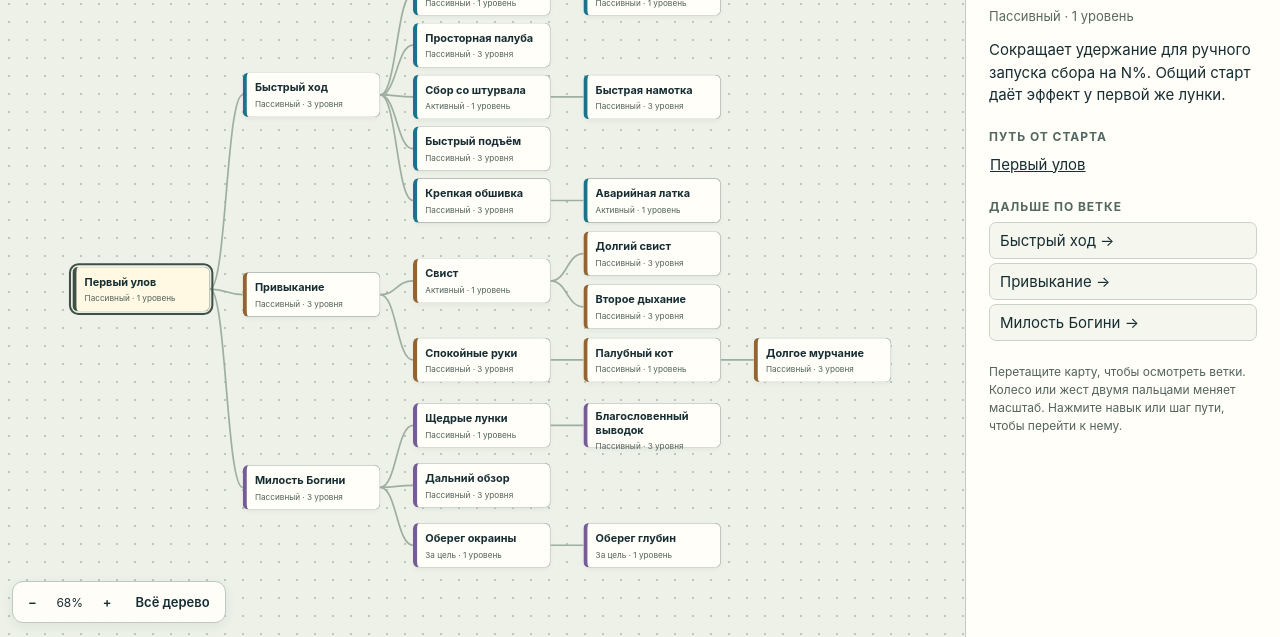
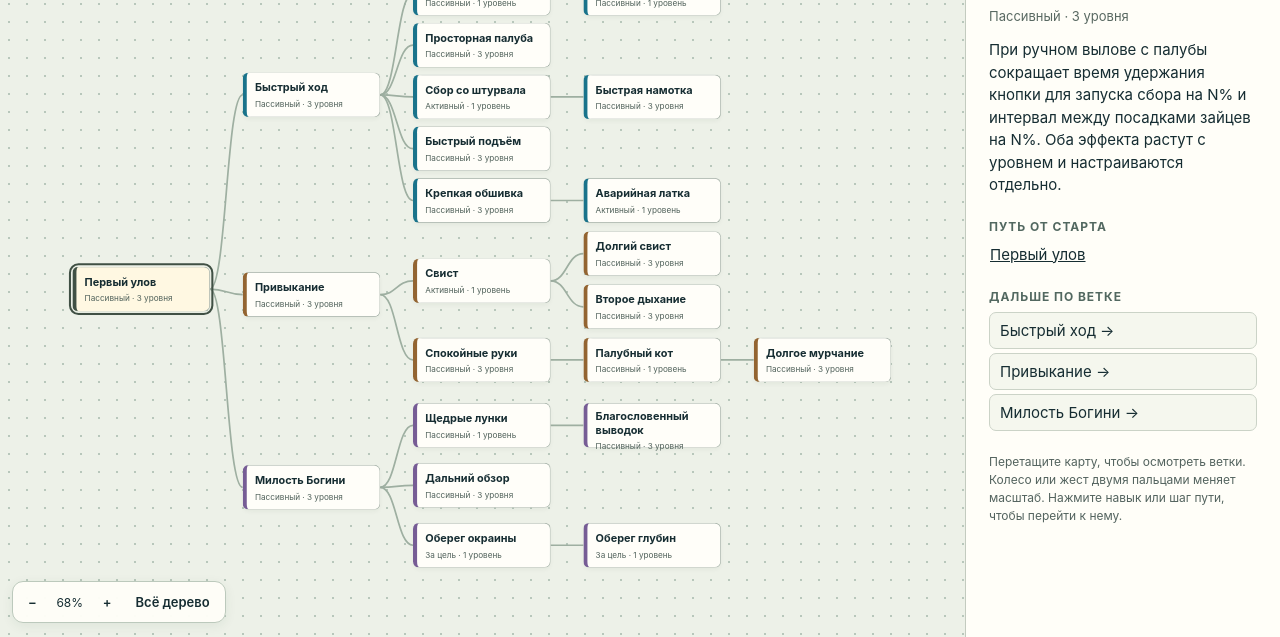
Before and after one commit to peta562/limb-skill-tree, a plain HTML site: page index.html in a window 1280 px wide. Shown: the part 163-800 px from the top of the page. Drawn offline with Linux system fonts and the light colour scheme.

Commit message:
Expand First Catch to three ranks and separate blessed-burrow art

```diff
--- a/index.html
+++ b/index.html
@@ -3,7 +3,7 @@
 @media(max-width:740px){header{height:47px;padding:0 12px}header b{font-size:23px}main{height:calc(100dvh - 47px);grid-template-columns:1fr;grid-template-rows:minmax(0,1.6fr) minmax(0,1fr)}aside{border-left:0;border-top:1px solid #b6c5ba;padding:12px 18px}.nav{top:5px;left:5px}.nav button{padding:7px}.tools{bottom:5px;left:5px}h1{font-size:23px;margin:6px 0}}
 </style><header><b>Limb</b><span>Карта навыков</span></header><main><section id="map" aria-label="Интерактивное дерево"><div id="surface"><div id="world"><svg width="1280" height="910" id="edges"></svg></div></div><nav class="nav" aria-label="Переход к ветке"></nav><div class="tools"><button id="minus" aria-label="Уменьшить">−</button><span id="zoom"></span><button id="plus" aria-label="Увеличить">+</button><button id="all">Всё дерево</button></div></section><aside><div id="branch"></div><h1></h1><div class="meta"></div><p id="detail"></p><h2>Путь от старта</h2><div id="trail"></div><section id="nextBlock"><h2>Дальше по ветке</h2><div id="next"></div></section><p class="hint">Перетащите карту, чтобы осмотреть ветки. Колесо или жест двумя пальцами меняет масштаб. Нажмите навык или шаг пути, чтобы перейти к нему.</p></aside></main><script>
 const nodes=[
-  {"name":"Первый улов","parent":-1,"branch":0,"y":450,"ranks":1,"level":0,"detail":"сокращает удержание для ручного запуска сбора на N%. Общий старт даёт эффект у первой же лунки.","kind":"Пассивный"},
+  {"name":"Первый улов","parent":-1,"branch":0,"y":450,"ranks":3,"level":0,"detail":"При ручном вылове с палубы сокращает время удержания кнопки для запуска сбора на N% и интервал между посадками зайцев на N%. Оба эффекта растут с уровнем и настраиваются отдельно.","kind":"Пассивный"},
   {"name":"Быстрый ход","parent":0,"branch":1,"y":165,"ranks":3,"level":1,"detail":"повышает скорость вперёд на N%. Сокращает дорогу до лунки и обратно при любом выборе оснастки.","kind":"Пассивный"},
   {"name":"Палубная клетка","parent":1,"branch":1,"y":16,"ranks":1,"level":2,"detail":"Добавляет клетку на N зайцев. Зайцы видны в клетке и сидят спокойно.","kind":"Пассивный"},
   {"name":"Вторая клетка","parent":2,"branch":1,"y":16,"ranks":1,"level":3,"detail":"Добавляет ещё N безопасных мест. Улов сначала занимает свободные места в клетках, затем попадает на открытую палубу.","kind":"Пассивный"},
@@ -25,7 +25,7 @@ const nodes=[
   {"name":"Просторная палуба","parent":1,"branch":1,"y":92,"ranks":3,"level":2,"detail":"Каждый уровень добавляет N мест на открытой палубе. Лодка может забрать больше зайцев за рейс. Зайцы на этих местах свободно двигаются, могут сбежать или прогрызть обшивку. Для безопасной перевозки служат клетки.","kind":"Пассивный"},
   {"name":"Быстрая намотка","parent":4,"branch":1,"y":168,"ranks":3,"level":3,"detail":"Сокращает перезарядку рыболовной сети на N%. Чем раньше готов следующий заброс, тем чаще можно подбирать целые лунки по пути.","kind":"Пассивный"},
   {"name":"Второе дыхание","parent":9,"branch":2,"y":476,"ranks":3,"level":3,"detail":"Сокращает перезарядку свиста на N%. Помогает успеть ко второй волне побегов или прогрызаний. Длительность спокойствия повышает отдельный навык «Долгий свист».","kind":"Пассивный"},
-  {"name":"Благословенный выводок","parent":15,"branch":3,"y":650,"ranks":3,"level":3,"detail":"При появлении каждой новой лунки есть шанс N%, что её кольцо засветится золотом. В такой лунке на N зайцев больше обычного. Шанс и прибавка задаются отдельно для каждого уровня. Перед забросом сети проверь, поместится ли весь выводок на борту.","kind":"Пассивный"}
+  {"name":"Благословенный выводок","parent":15,"branch":3,"y":650,"ranks":3,"level":3,"detail":"При появлении каждой новой лунки есть шанс N%, что она будет благословенной. В такой лунке на N зайцев больше обычного. Шанс и прибавка задаются отдельно для каждого уровня. Перед забросом сети проверь, поместится ли весь выводок на борту.","kind":"Пассивный"}
 ];
 function rankLabel(n){return n.ranks===1?'1 уровень':'3 уровня'}
 const labels=['Старт','Лодка','Уход за зайцами','Благословения Богини'],colors=['#405044','#19738b','#936431','#765c95'],q=s=>document.querySelector(s),world=q('#world'),surface=q('#surface'),edges=q('#edges'),buttons=[],paths=[];let current=0,scale=1,tx=0,ty=0;
```
